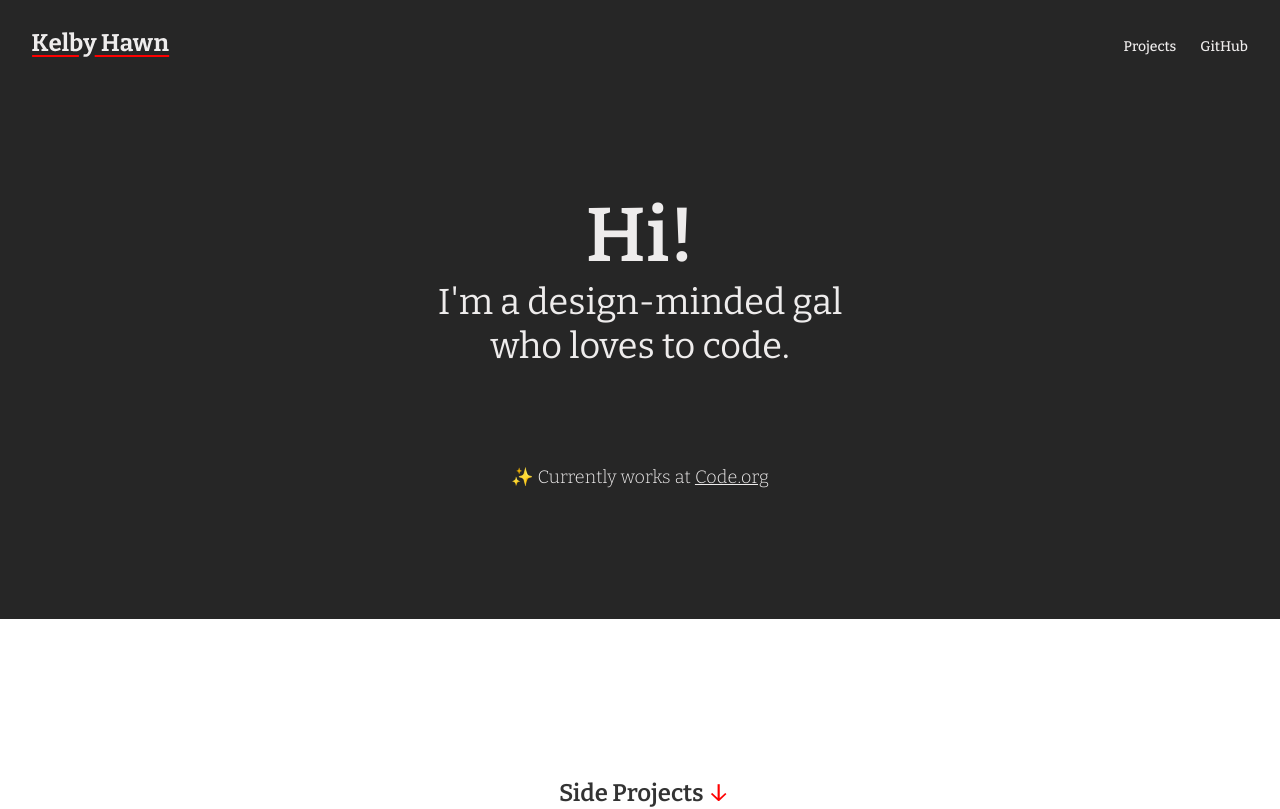
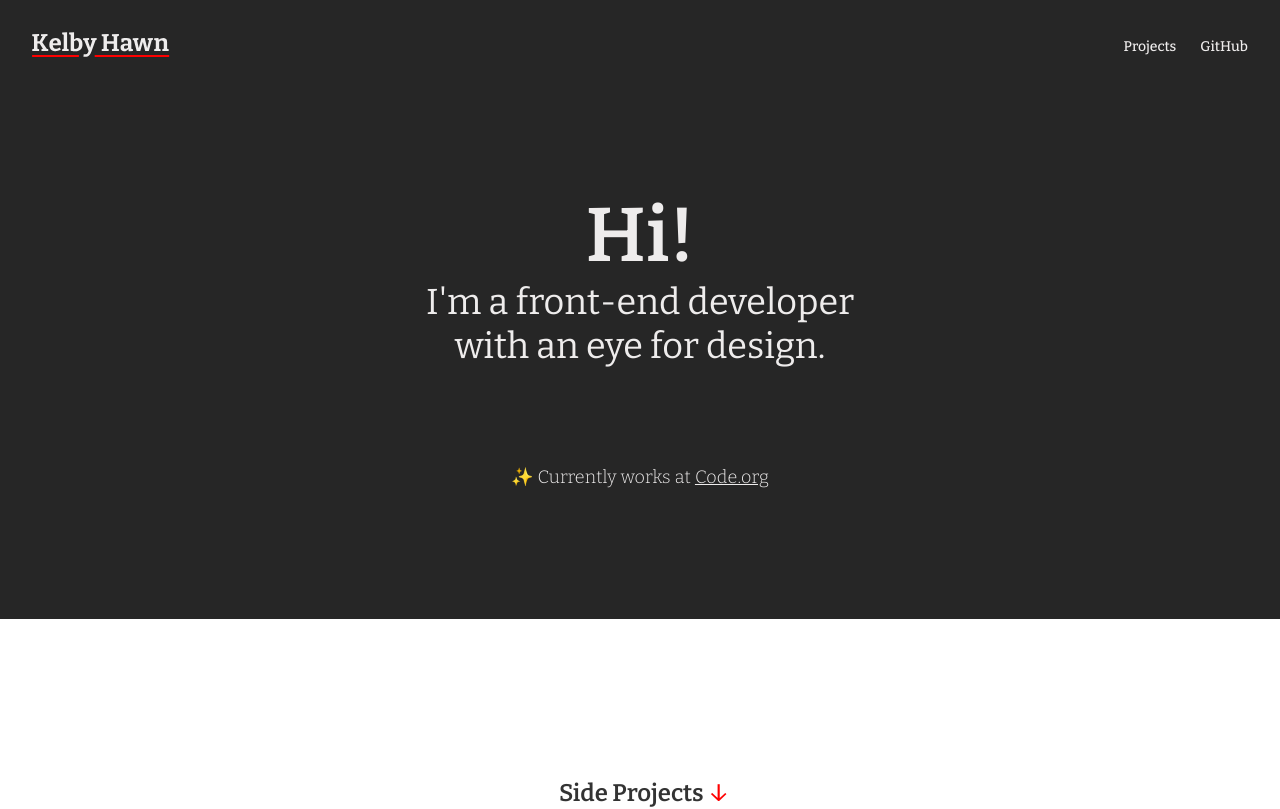
Before and after one commit to kelbyhawn/kelby-hawn, a React (Create React App) app: page / in a window 1280 px wide. Shown: the top 809 px of the page. Built offline with nearby package versions, Linux system fonts and the light colour scheme.

Commit message:
update copy

```diff
--- a/public/index.html
+++ b/public/index.html
@@ -16,7 +16,7 @@
     <meta name="theme-color" content="#000000" />
     <meta
       name="description"
-      content="Kelby Hawn | Front-end Developer + Designer"
+      content="Kelby Hawn | Front-end Developer"
     />
     <link rel="apple-touch-icon" href="%PUBLIC_URL%/logo192.png" />
     <!--
@@ -33,13 +33,13 @@
       work correctly both with client-side routing and a non-root public URL.
       Learn how to configure a non-root public URL by running `npm run build`.
     -->
-    <title>Kelby Hawn | Front-end Developer + Designer</title>
+    <title>Kelby Hawn | Front-end Developer</title>
 
     <!-- Open Graph Tags -->
     <meta property="og:url" content="https://kelbyhawn.com">
     <meta property="og:type" content="website">
-    <meta property="og:title" content="Kelby Hawn | Front-end Developer + Designer">
-    <meta property="og:description" content="Hi, I'm a front-end developer with a background in product and web design.">
+    <meta property="og:title" content="Kelby Hawn | Front-end Developer">
+    <meta property="og:description" content="Hi, I'm a front-end developer with an eye for design.">
   </head>
   <body>
     <div id="root"></div>
--- a/src/sections/Top.js
+++ b/src/sections/Top.js
@@ -6,7 +6,7 @@ export default function Top() {
     <section className="top">
       <h1>Hi!</h1>
 
-      <h2>I'm a design-minded gal who loves to code.</h2>
+      <h2>I'm a front-end developer with an eye for design.</h2>
 
       <h3>✨ Currently works at <ATag href="https://code.org" linkText="Code.org" className="light" /></h3>
     </section>
```
Also changed, not shown: public/manifest.json.
